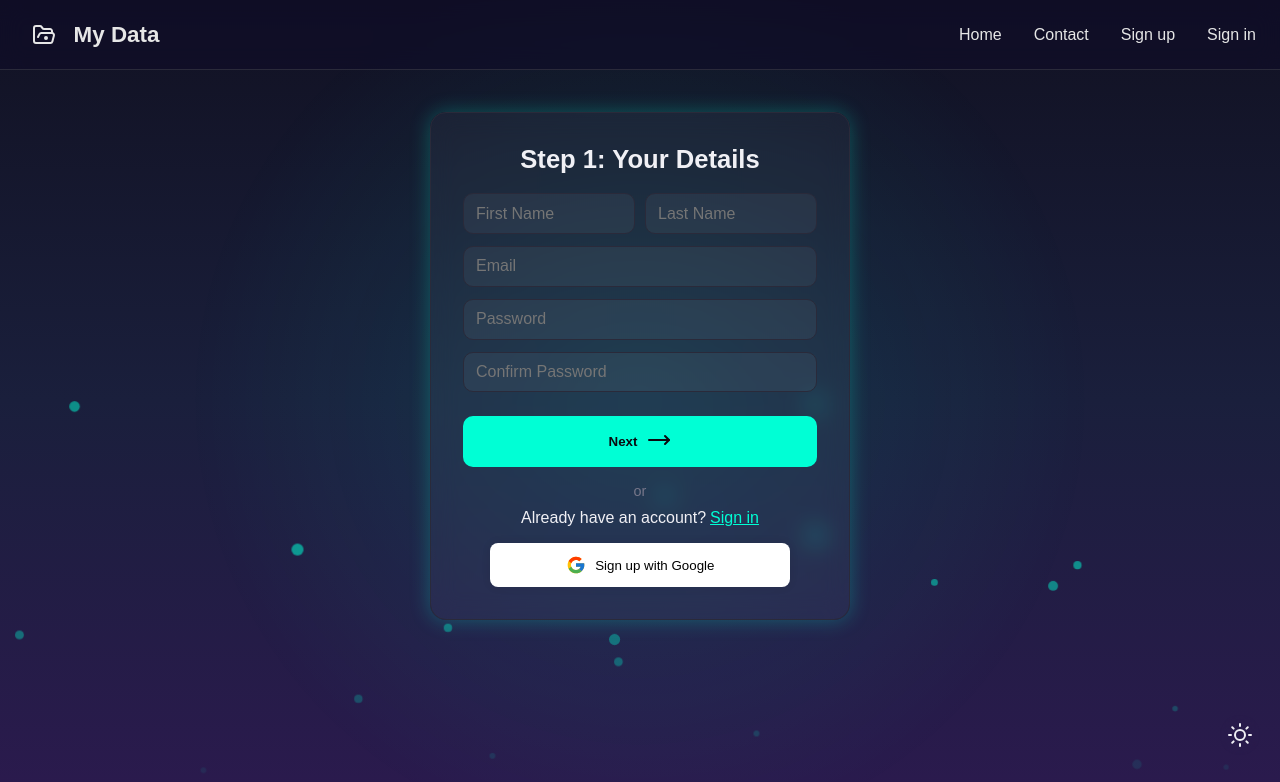
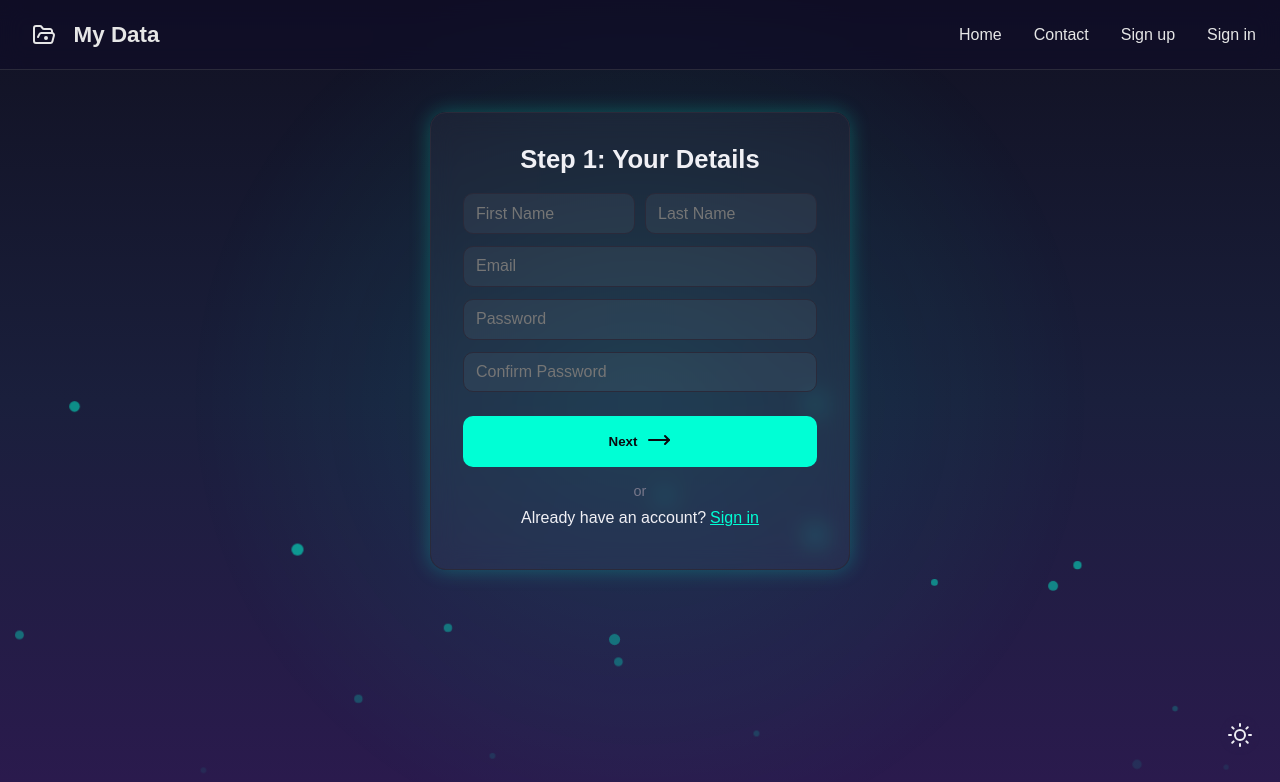
Before and after one commit to Vinoth82003/mydata, a Next.js app: page /signup in a window 1280 px wide. Shown: the top 782 px of the page. Built offline with nearby package versions, Linux system fonts and the light colour scheme.

Commit message:
Remove signup with goggle

```diff
--- a/src/app/signup/components/StepOne.jsx
+++ b/src/app/signup/components/StepOne.jsx
@@ -121,12 +121,12 @@ export default function StepOne() {
           Sign in
         </a>
       </div>
-      <div className={styles.googleBtnWrapper}>
+      {/* <div className={styles.googleBtnWrapper}>
         <button className={styles.googleBtn} onClick={handleGoogleSignup}>
           <FcGoogle size={20} />
           <span>Sign up with Google</span>
         </button>
-      </div>
+      </div> */}
     </div>
   );
 }
```
